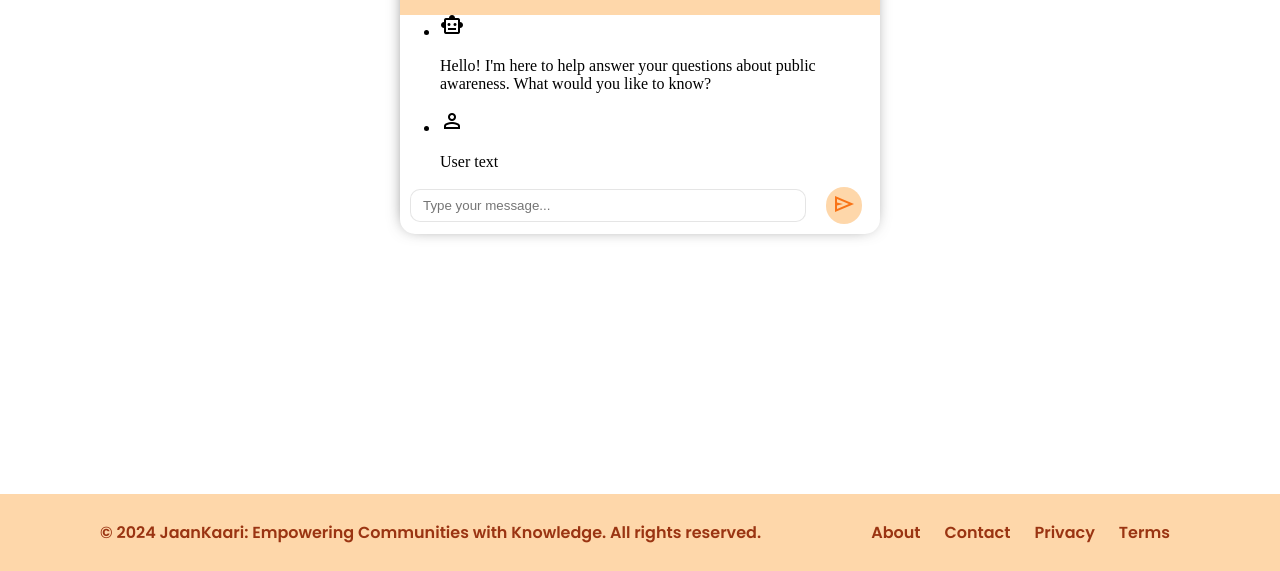
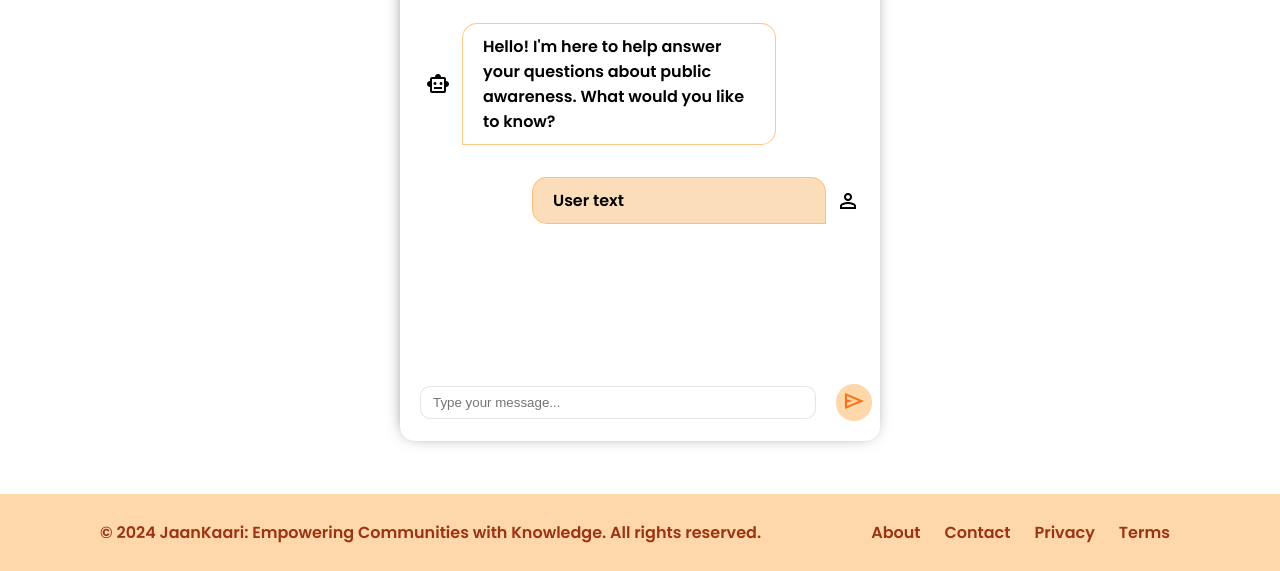
Before and after one commit to Prabh-Sekhar/TechWizards, a plain HTML site: page frontend/chatBot/chatbot.html in a window 1280 px wide. Shown: the part 229-800 px from the top of the page. Drawn offline with nearby package versions, Linux system fonts and the light colour scheme; a script that the page names is missing.

Commit message:
Chatbot model completion

```diff
--- a/frontend/chatBot/chatBot.css
+++ b/frontend/chatBot/chatBot.css
@@ -4,6 +4,10 @@ html, body {
     height: 100%;
 }
 
+body {
+    display: flex;
+    flex-direction: column;
+}
 .navbar {
     display: flex;
     height: 70px;
@@ -79,11 +83,15 @@ html, body {
     padding-top: 50px;
     padding-left: 400px;
     padding-right: 400px;
+    height: 90vh;
 }
 
 .chatbot {
+    display: flex;
+    flex-direction: column;
     border-radius: 15px;
-    background-image: linear-gradient(#fed7aa 32%, transparent 0%);
+    background-image: linear-gradient(#fed7aa 17%, transparent 0%);
+    height: 70vh;
     box-shadow: -1px -1px 17px -7px rgba(0,0,0,0.75);
     -webkit-box-shadow: -1px -1px 17px -7px rgba(0,0,0,0.75);
     -moz-box-shadow: -1px -1px 17px -7px rgba(0,0,0,0.75);
@@ -95,14 +103,62 @@ html, body {
 }
 
 .chatbot-topbar h1 {
-    padding-top: 12px;
     margin-bottom: -16px;
 }
 
+.chatbot-chatscreen {
+    flex-grow: 1;
+    max-height: calc(70vh - 150px); /* Ensure chat screen doesn't overflow */
+    overflow-y: auto;
+}
 
+.chat-incoming {
+    display: flex;
+    align-items: center;
+}
 
+.chatbot .chat-incoming {
+    margin-left: -14px;
+}
 
+.chatbot .chat-incoming p{
+    display: flex;
+    align-items: center;
+    font-family: 'Poppins', sans-serif;
+    background-color: white;
+    border: 1px solid rgba(255, 177, 87, 0.7);
+    border-radius: 15px 15px 15px 0px;
+    padding: 10px 20px 10px 20px;
+    margin-right: 10px;
+    width: 60%;
+    float: left;
+}
 
+.chatbot .chat-incoming span {
+    padding-right: 12px;
+    background-color: white;
+    border-radius: 10px;
+}
+
+.chatbot .chat-outgoing p{
+    display: flex;
+    align-items: center;
+    font-family: 'Poppins', sans-serif;
+    background-color: rgb(252, 221, 186);
+    border: 1px solid rgba(255, 177, 87, 0.7);
+    border-radius: 15px 15px 0px 15px;
+    padding: 10px 20px 10px 20px;
+    margin-right: 10px;
+    width: 60%;
+    float: right;
+}
+
+.chatbot .chat-outgoing {
+    display: flex;
+    justify-content: right;
+    align-items: center;
+    margin-right: 20px;
+}
 
 
 .chatbot-textbox {
@@ -110,6 +166,7 @@ html, body {
     align-items: center;
     justify-content: space-between;
     width: 100%;
+    padding: 10px;
 }
 
 .form-container {
@@ -125,6 +182,11 @@ html, body {
     border-radius: 10px;
     box-sizing: border-box;
     padding: 8px 12px;
+}
+
+.form-container form input:focus {
+    border: 2px solid rgba(255, 177, 87, 1);
+    outline: none;
 }
 
 .chatbot-textbox button {
@@ -152,10 +214,6 @@ html, body {
     justify-content: space-evenly;
     align-items: center;
     background-color: #fed7aa;
-    position: fixed;
-    bottom: 0;
-    left: 0;
-    right: 0;
 }
 
 .footer-left p {
--- a/frontend/chatBot/chatbot.html
+++ b/frontend/chatBot/chatbot.html
@@ -6,7 +6,7 @@
     <link href="https://fonts.googleapis.com/css2?family=Material+Symbols+Outlined" rel="stylesheet">
     <link href="https://fonts.googleapis.com/css2?family=Poppins:wght@700;600&display=swap" rel="stylesheet">
     <link rel="stylesheet" href="chatbot.css">
-    <title>Document</title>
+    <title>Chatbot</title>
 </head>
 <body>
     <div class="navbar">
@@ -14,7 +14,7 @@
             <a href="#" id="chat-link">
                 <span id="chatbubbleicon" class="material-symbols-outlined" style="font-size: 25px; color: #ea580c">chat_bubble</span>
             </a>
-            <a href="index.html" id="JaanKaari">JaanKaari</a>
+            <a href="#" id="JaanKaari">JaanKaari</a>
         </div>
         <div class="navbar-middle">
             <a href="#">Home</a>
@@ -41,14 +41,14 @@
                         <p>Hello! I'm here to help answer your questions about public awareness. What would you like to know?</p>
                     </li>
                     <li class="chat-outgoing">
+                        <p>User text</p>
                         <span class="material-symbols-outlined">person</span>
-                        <p>User text</p>
                     </li>
                 </ul>
             </div>
             <div class="chatbot-textbox">
                 <div class="form-container">
-                    <form id="userinput"><input placeholder="Type your message..."></form>
+                    <form id="userinput"><input type="text" id="message" placeholder="Type your message..."></form>
                 </div>
                 <button id="enter" type="submit">
                     <span class="material-symbols-outlined">send</span>
```
